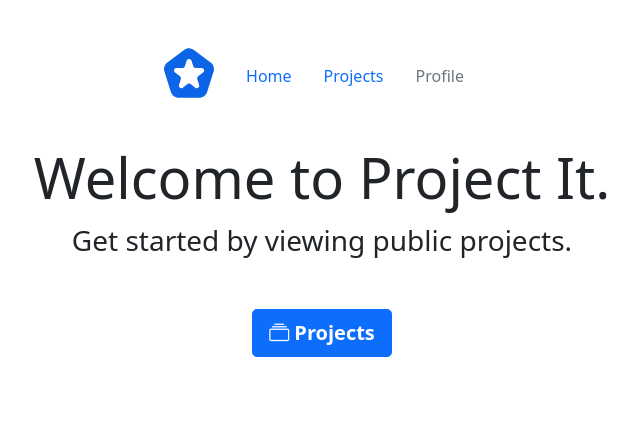
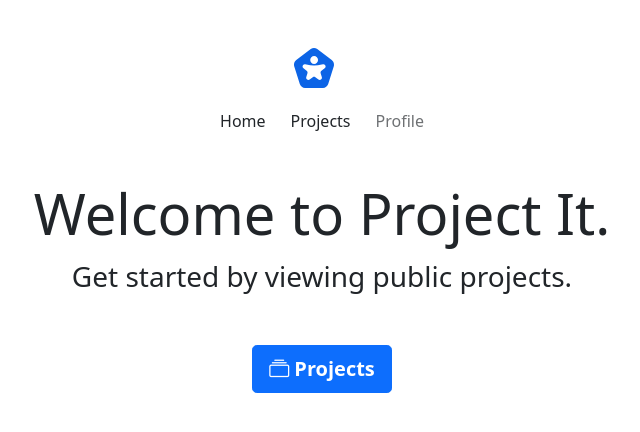
Before and after one commit to nexusboyko/project-it, a Next.js app in the folder client/: page / in a window 1280 px wide. Shown: the top 432 px of the page, without its empty margins (318-958 px from the left). Built offline with nearby package versions, Linux system fonts and the light colour scheme.

Commit message:
Add stylistic changes to header/pages

```diff
--- a/client/components/Header.js
+++ b/client/components/Header.js
@@ -7,40 +7,36 @@ class Header extends React.Component {
   render() {
     return (
       <>
-        <div className='d-flex justify-content-center align-items-center mt-5'>
+        <div className='container px-5 d-flex-row text-center mt-5'>
           <div className='me-3'>
             <Link href={'/'} className='m-0 p-0'>
               <Image
-                src='/logo-main.svg'
+                src='/main.svg'
                 alt='Image Logo'
-                width={50}
-                height={50}
+                width={40}
+                height={40}
                 className='m-0 p-0'
                 type='button'
               />
             </Link>
           </div>
 
-          <div className='d-flex align-items-center justify-content-center'>
-            <ul className='nav nav-pills'>
-              <li className='nav-item'>
+          <div class='btn-group mt-2'>
             <Link href={'/'}>
-                  <a className='nav-link' href='#'>
+              <button type='button' class='btn active'>
                 Home
-                  </a>
+              </button>
             </Link>
-              </li>
-              <li className='nav-item'>
             <Link href={'/cards'}>
-                  <a className='nav-link' href='#'>Projects</a>
+              <button type='button' class='btn active'>
+                Projects
+              </button>
             </Link>
-              </li>
-              <li className='nav-item'>
-                <Link href={'#'}>
-                  <a className='nav-link disabled' href='#'>Profile</a>
+            <Link href={'/'}>
+              <button type='button' class='btn disabled'>
+                Profile
+              </button>
             </Link>
-              </li>
-            </ul>
           </div>
         </div>
       </>
--- a/client/pages/cards.js
+++ b/client/pages/cards.js
@@ -1,5 +1,6 @@
 import React, { useEffect, useState } from 'react';
 import Link from 'next/link';
+import Head from 'next/head';
 import CardsContainer from '../components/CardsContainer';
 
 function Cards() {
@@ -31,6 +32,11 @@ function Cards() {
 
   return (
     <>
+      <Head>
+        <title>Projects</title>
+        <meta name='description' content='Public projects list' />
+        <link rel='icon' href='/main.ico' />
+      </Head>
       <main className='p-3 mx-auto' style={{ maxWidth: '90rem' }}>
         <div
           id='info'
--- a/client/pages/index.js
+++ b/client/pages/index.js
@@ -6,12 +6,9 @@ function Home() {
   return (
     <>
       <Head>
-        <title>App</title>
-        <meta name='description' content='Generated by create next app' />
-        <link rel='icon' href='/favicon.ico' />
-        <link rel="preconnect" href="https://fonts.googleapis.com" />
-        <link rel="preconnect" href="https://fonts.gstatic.com" crossorigin />
-        <link href="https://fonts.googleapis.com/css2?family=Poppins:ital,wght@0,300;0,400;0,500;0,600;0,700;1,300;1,400;1,500;1,600;1,700&display=swap" rel="stylesheet" />
+        <title>Home</title>
+        <meta name='description' content='Home page' />
+        <link rel='icon' href='/main.ico' />
       </Head>
 
       <main className='p-3 mx-auto' style={{ maxWidth: '90rem' }}>
```
Also changed, not shown: client/public/main.svg (added), 1 other file (tests, documents, lock files or other folders). Lines whose indentation alone changed are shown as unchanged.
